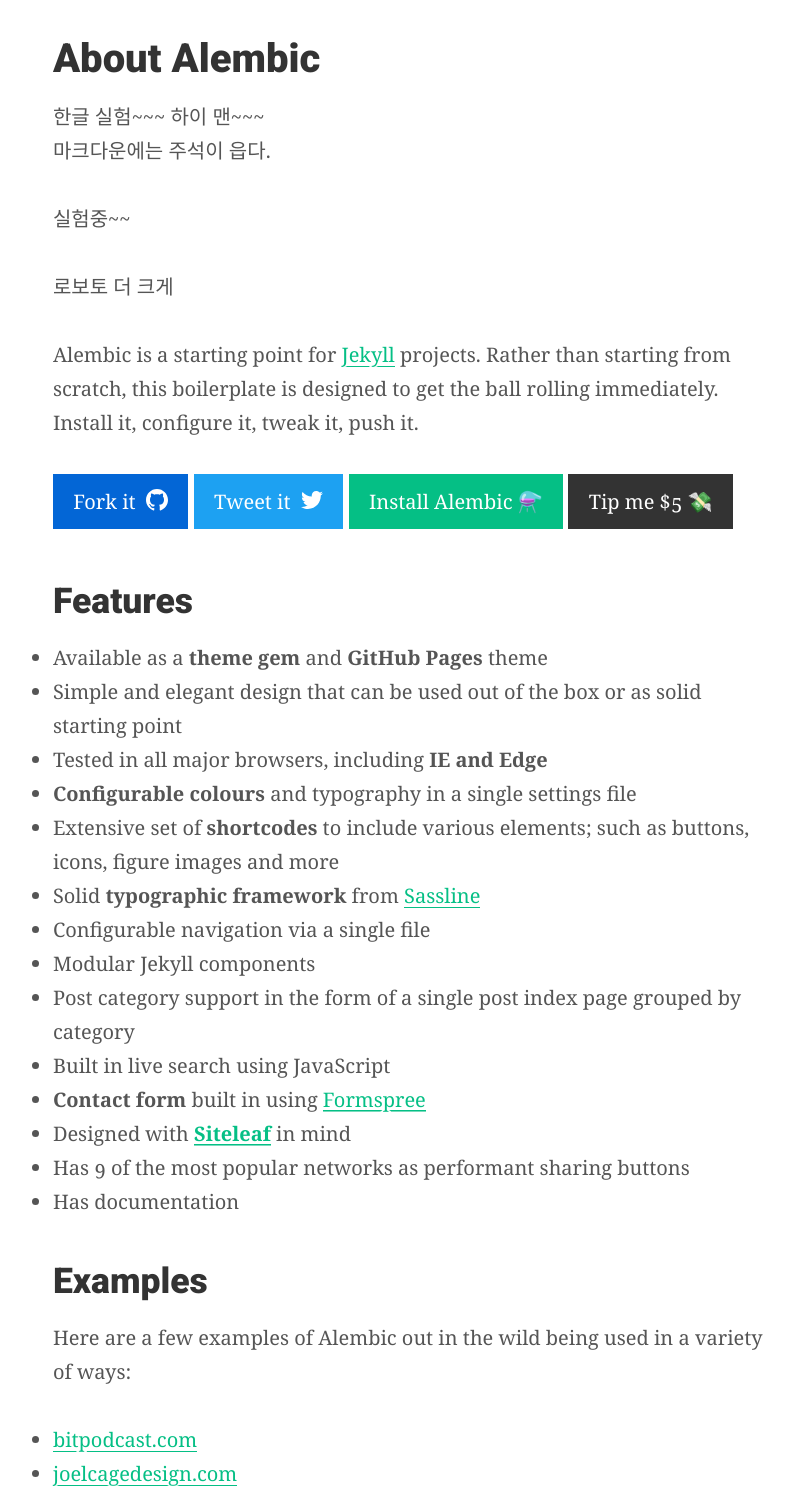
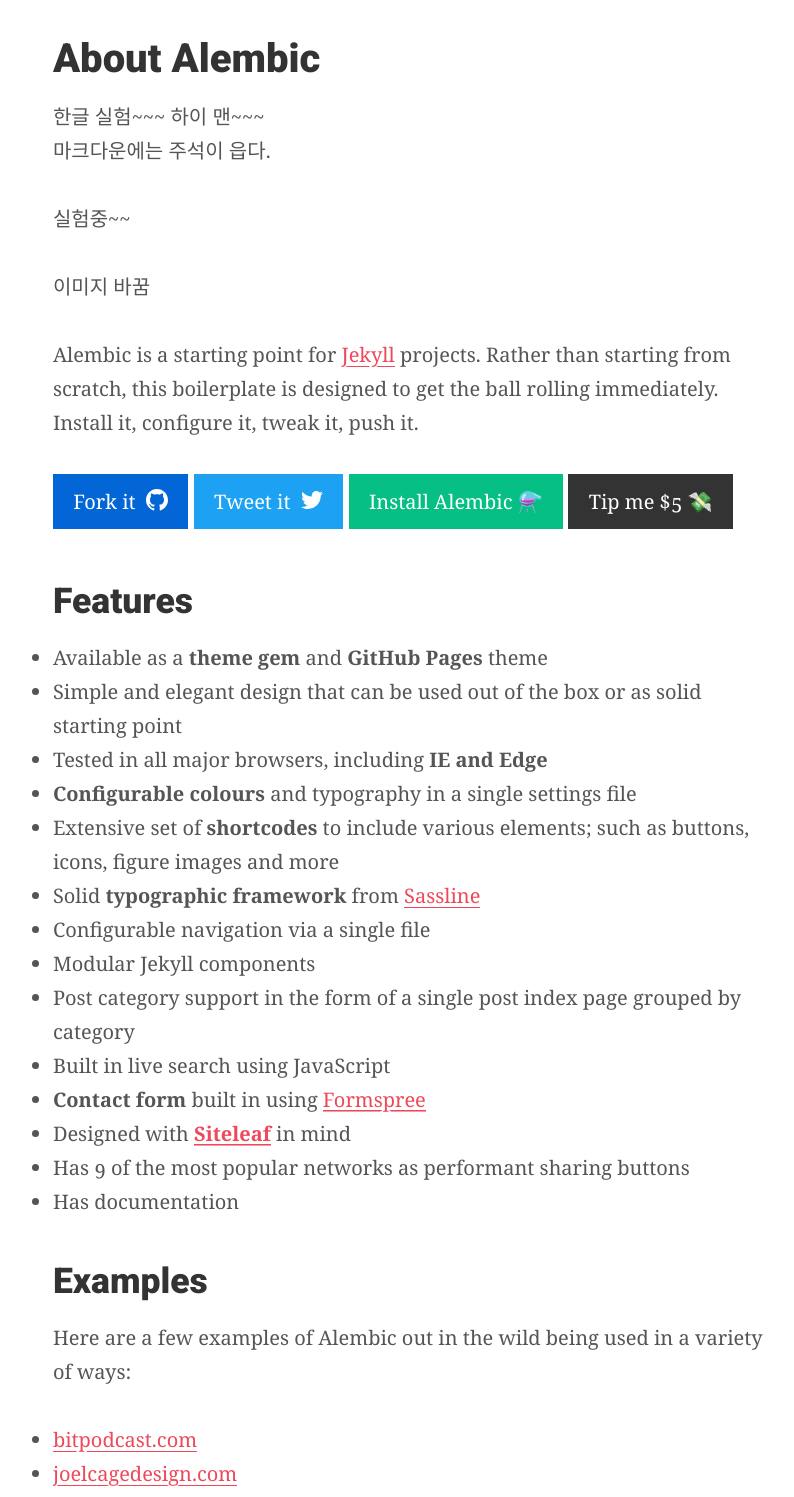
Before and after one commit to Haawron/Haawron.github.io, a Jekyll site: the page built from index.md, in a window 1280 px wide, cut to the strip 420-1917 px from the top of the page. Shown: the whole strip, without its empty margins (230-1024 px from the left). Built offline with Jekyll 4.4.1, drawn with Linux system fonts in a browser that asks for light colours; some web fonts are replaced; our own code applies the rules of GitHub Pages for plain Markdown files.

Commit message:
배경 삽입

```diff
--- a/_sass/_settings.scss
+++ b/_sass/_settings.scss
@@ -7,8 +7,8 @@
 // Text colours
 $headingColour: #333333;  // 본문의 헤더랑, 타이틀 색깔
 $bodyColour: #555555;  // 본문 색깔 = about 페이지 그림 위의 색깔
-$linkColour: #05bf85;  // 링크 색깔, 밑에 꺼랑 같이 사이트의 테마 역할 하는 듯
-$hoverColour: #008000;  // 링크 위에 마우스 올라갔을 때의 색
+$linkColour: #ed495a;  //#05bf85;  // 링크 색깔, 밑에 꺼랑 같이 사이트의 테마 역할 하는 듯
+$hoverColour: #e2263a;  //#008000;  // 링크 위에 마우스 올라갔을 때의 색
 $focusColour: #fa407a;  // 링크 같은 거 클릭할 때 박스쳐지는 색깔
 $captionColour: #aaaaaa;  // 옆의 about site 마우스 안 올라갔을 때 색깔인듯
 $white: #ffffff;
--- a/index.md
+++ b/index.md
@@ -4,7 +4,7 @@
   <h1 style="color:white;font-weight:bold;font-style:normal;font-size:66px">
   Haawron Deep Learning
   </h1>
-feature_image: "https://i.imgur.com/If5WkzN.jpg"
+feature_image: "https://i.imgur.com/dYIabL7.jpg"
 excerpt: "Alembic is a starting point for [Jekyll](https://jekyllrb.com/) projects. Rather than starting from scratch, this boilerplate is designed to get the ball rolling immediately. Install it, configure it, tweak it, push it."
 ---
 
@@ -12,7 +12,7 @@
 마크다운에는 주석이 읍다.<br><br>
 실험중~~<br>
 
-로보토 더 크게<br>
+이미지 바꿈<br>
 
 Alembic is a starting point for [Jekyll](https://jekyllrb.com/) projects. Rather than starting from scratch, this boilerplate is designed to get the ball rolling immediately. Install it, configure it, tweak it, push it.
 
```
